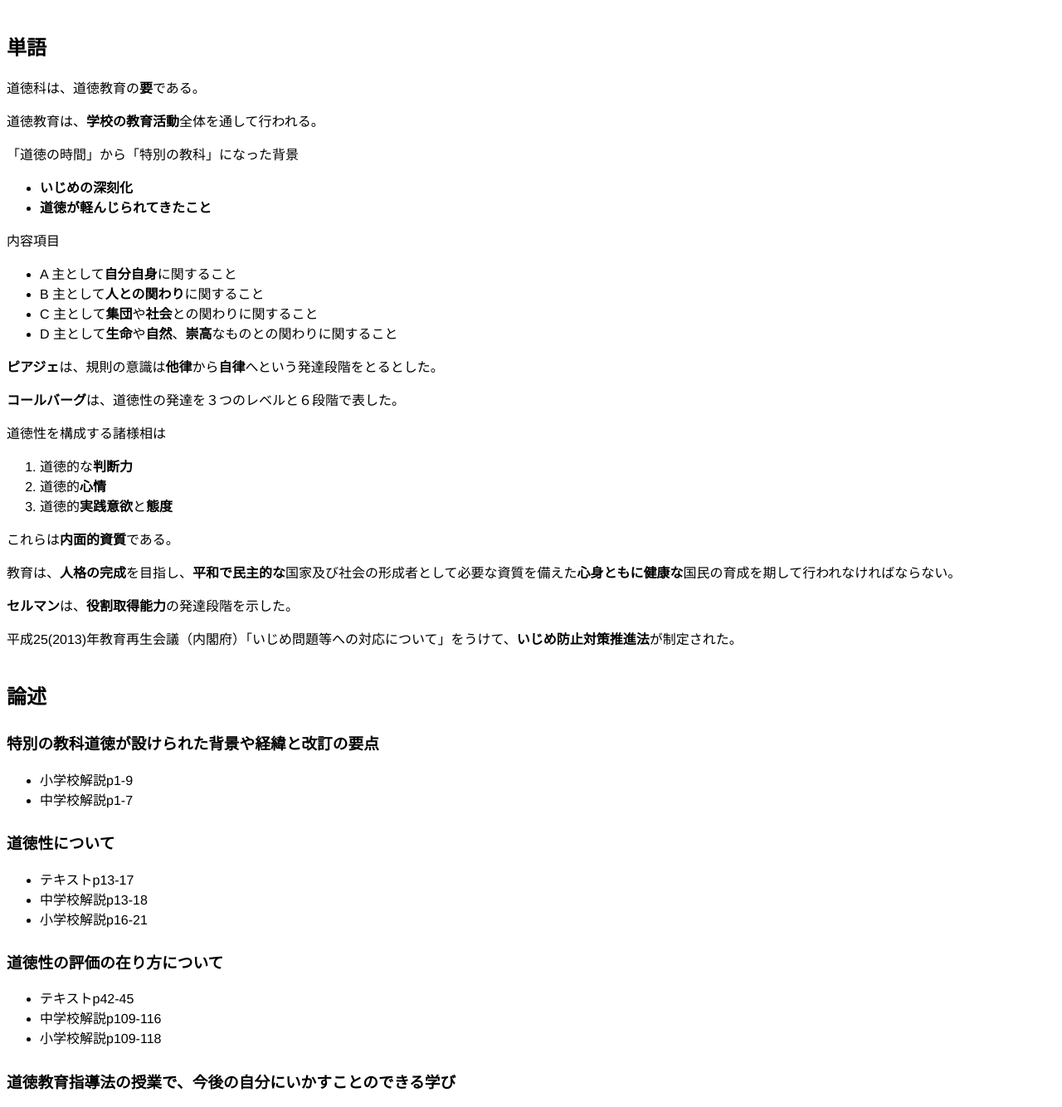
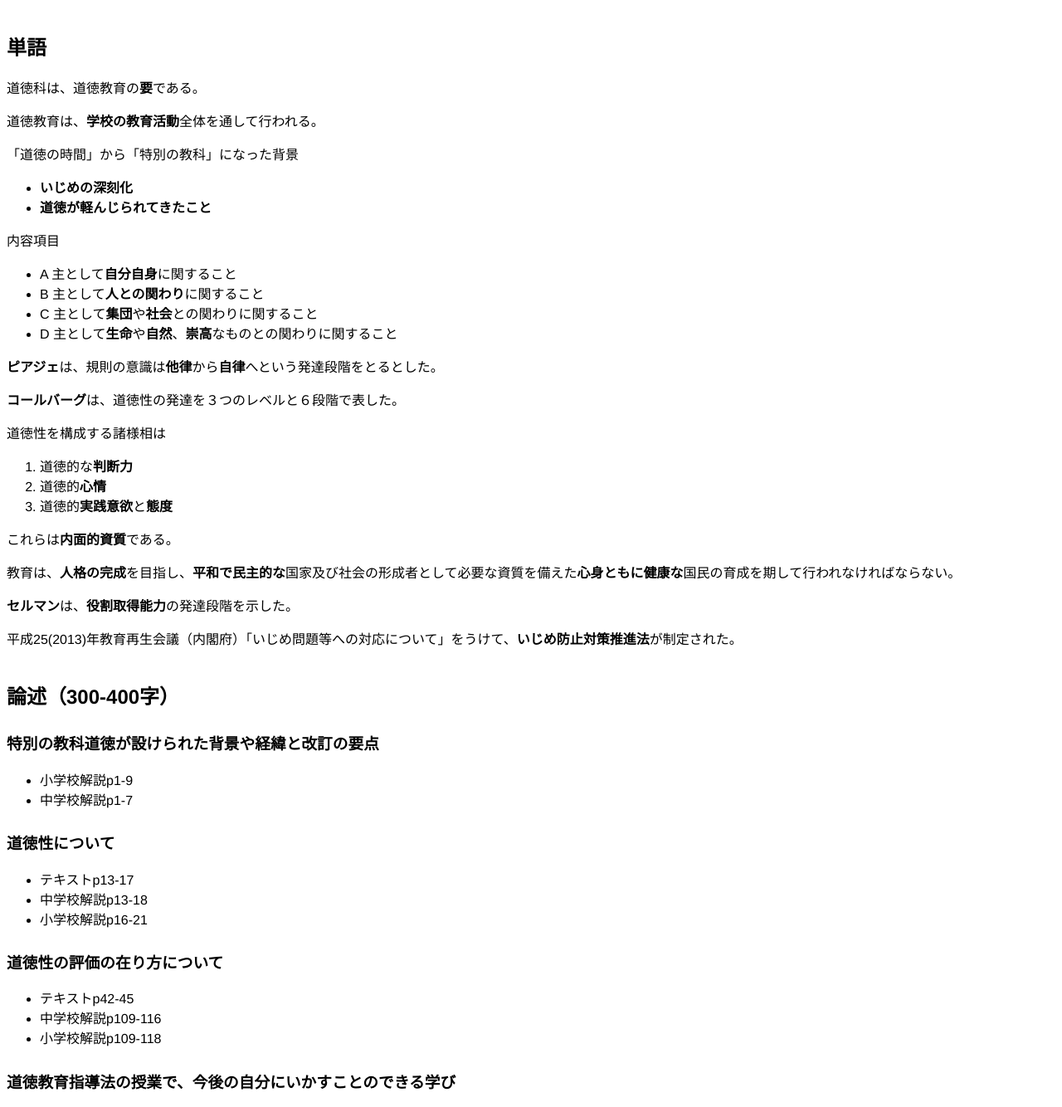
Before and after one commit to mimneko/sample-page, a Jekyll site: the page built from 道徳/test.md, in a window 1280 px wide. Shown: the whole page at 83% size. Built offline with Jekyll 4.4.1, drawn with Linux system fonts in a browser that asks for light colours; nearby versions of some CDN libraries; our own code applies the rules of GitHub Pages for plain Markdown files.

Commit message:
Update test.md

```diff
--- a/道徳/test.md
+++ b/道徳/test.md
@@ -31,7 +31,7 @@
 
 平成25(2013)年教育再生会議（内閣府）「いじめ問題等への対応について」をうけて、**いじめ防止対策推進法**が制定された。
 
-## 論述
+## 論述（300-400字）
 ### 特別の教科道徳が設けられた背景や経緯と改訂の要点
 - 小学校解説p1-9
 - 中学校解説p1-7
```
